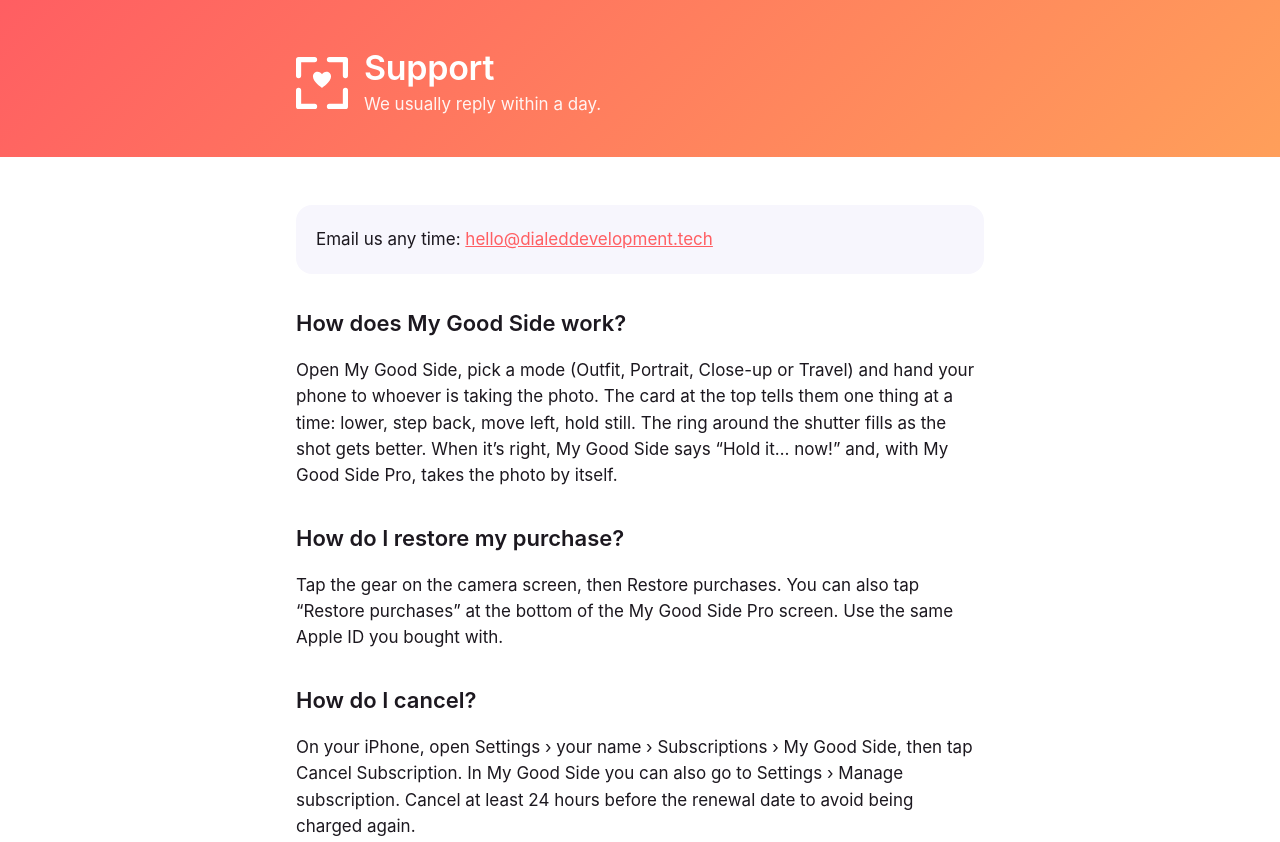
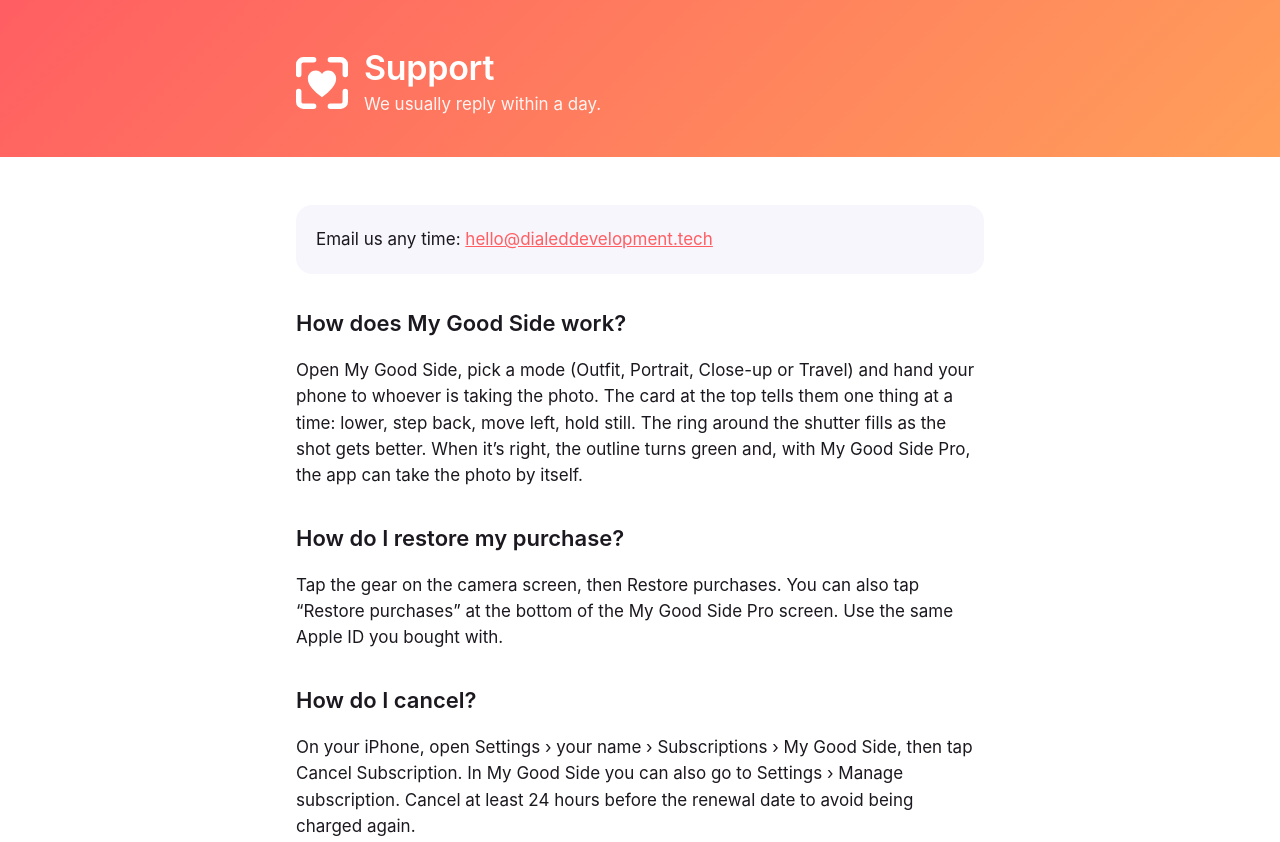
Before and after one commit to PrinceEgypt6/holdit-site, a plain HTML site: page support/index.html in a window 1280 px wide. Shown: the top 842 px of the page. Drawn offline with Linux system fonts and the light colour scheme.

Commit message:
Use the new logo and describe the green outline
Co-Authored-By: Claude Opus 5.5 <noreply@anthropic.com>

```diff
--- a/support/index.html
+++ b/support/index.html
@@ -9,13 +9,13 @@
 </head>
 <body>
 <header><div class="wrap">
-<a href="../"><svg class="mark" viewBox="0 0 644 644" aria-hidden="true"><g fill="none" stroke="#fff" stroke-width="64" stroke-linecap="round" stroke-linejoin="round"><path d="M230 32H32V230"/><path d="M414 32H612V230"/><path d="M230 612H32V414"/><path d="M414 612H612V414"/></g><path fill="#fff" d="M322 381c-8-6-112-74-112-140 0-35 26-59 57-59 24 0 44 14 55 33 11-19 31-33 55-33 31 0 57 24 57 59 0 66-104 134-112 140z"/></svg></a>
+<a href="../"><svg class="mark" viewBox="177 177 670 670" aria-hidden="true"><g fill="none" stroke="#fff" stroke-width="70" stroke-linecap="round" stroke-linejoin="round"><path d="M212 404V272A60 60 0 0 1 272 212H404"/><path d="M620 212H752A60 60 0 0 1 812 272V404"/><path d="M212 620V752A60 60 0 0 0 272 812H404"/><path d="M620 812H752A60 60 0 0 0 812 752V620"/></g><path fill="#fff" transform="translate(512 522) scale(.86) translate(-512 -520)" d="M512 720C380 620 300 540 300 440C300 370 355 320 420 320C460 320 495 340 512 372C529 340 564 320 604 320C669 320 724 370 724 440C724 540 644 620 512 720Z"/></svg></a>
 <div><h1>Support</h1><p>We usually reply within a day.</p></div>
 </div></header>
 <main><div class="wrap">
 <div class="card"><p>Email us any time: <a href="mailto:hello@dialeddevelopment.tech">hello@dialeddevelopment.tech</a></p></div>
 <h2>How does My Good Side work?</h2>
-<p>Open My Good Side, pick a mode (Outfit, Portrait, Close-up or Travel) and hand your phone to whoever is taking the photo. The card at the top tells them one thing at a time: lower, step back, move left, hold still. The ring around the shutter fills as the shot gets better. When it’s right, My Good Side says “Hold it… now!” and, with My Good Side Pro, takes the photo by itself.</p>
+<p>Open My Good Side, pick a mode (Outfit, Portrait, Close-up or Travel) and hand your phone to whoever is taking the photo. The card at the top tells them one thing at a time: lower, step back, move left, hold still. The ring around the shutter fills as the shot gets better. When it’s right, the outline turns green and, with My Good Side Pro, the app can take the photo by itself.</p>
 <h2>How do I restore my purchase?</h2>
 <p>Tap the gear on the camera screen, then Restore purchases. You can also tap “Restore purchases” at the bottom of the My Good Side Pro screen. Use the same Apple ID you bought with.</p>
 <h2>How do I cancel?</h2>
```
Also changed, not shown: index.html (+2 -2 lines), privacy/index.html (+1 -1 lines), terms/index.html (+1 -1 lines).
